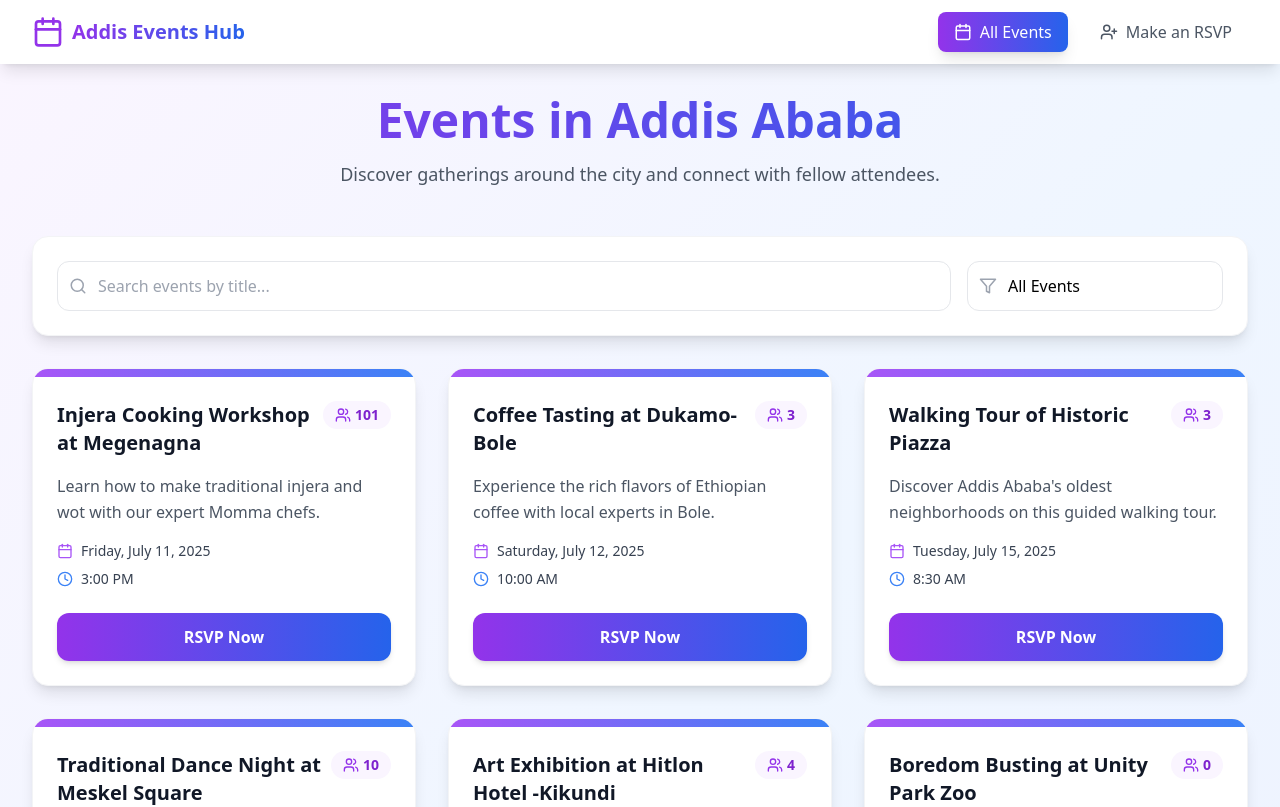
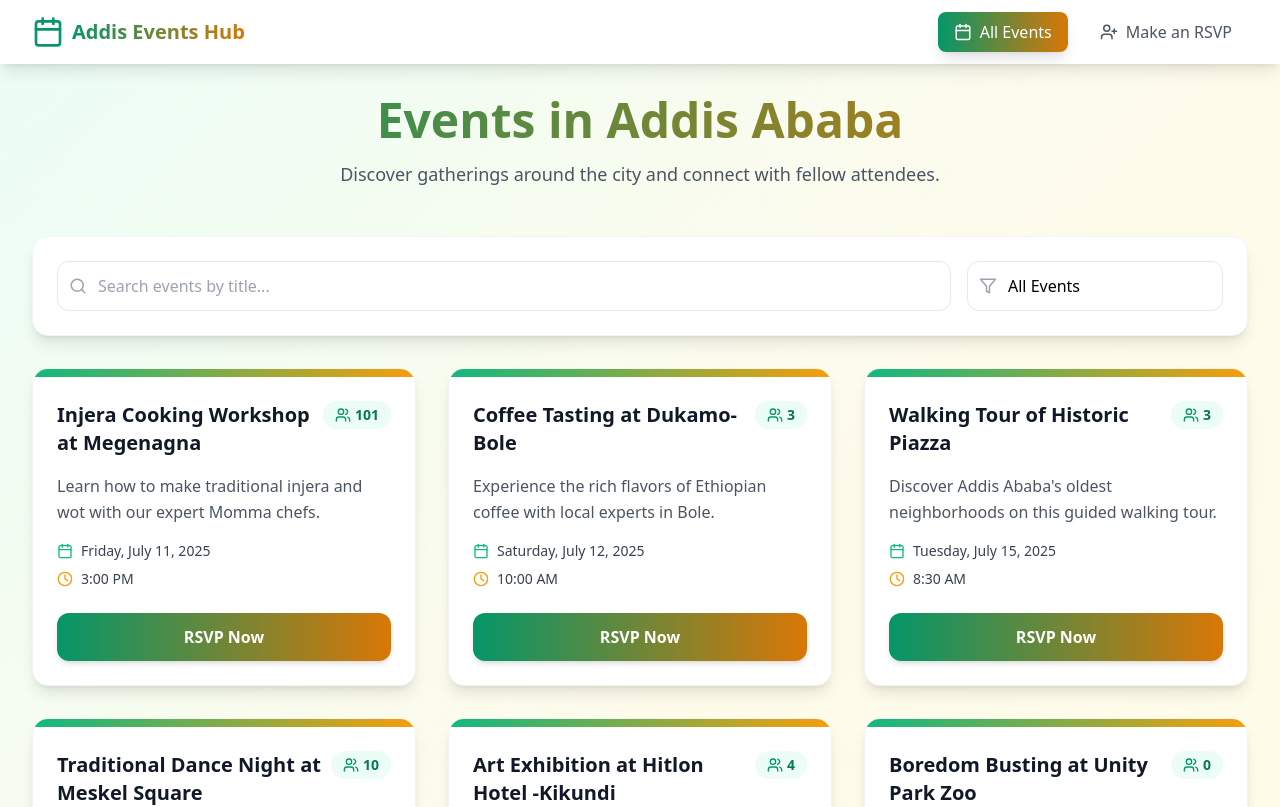
Before and after one commit to dagi2002/community-rsvp-app, a React (Vite) app: page / in a window 1280 px wide. Shown: the top 807 px of the page. Built offline with nearby package versions, Linux system fonts and the light colour scheme.

Commit message:
Update event features, UI, and pages

```diff
--- a/src/components/EventCard.tsx
+++ b/src/components/EventCard.tsx
@@ -30,16 +30,24 @@ const EventCard: React.FC<EventCardProps> = ({ event, totalAttendees }) => {
 
   return (
     <div className="bg-white rounded-2xl shadow-lg hover:shadow-xl transition-all duration-300 overflow-hidden group border border-gray-100">
-      <div className="h-2 bg-gradient-to-r from-purple-500 to-blue-500"></div>
+      <div className="h-2 bg-gradient-to-r from-emerald-500 to-amber-500"></div>
+
+      {event.image && (
+        <img
+          src={event.image}
+          alt={event.title}
+          className="w-full h-48 object-cover"
+        />
+      )}
 
       <div className="p-6">
         <div className="flex items-start justify-between mb-4">
-          <h3 className="text-xl font-bold text-gray-900 group-hover:text-purple-600 transition-colors duration-200 line-clamp-2">
+          <h3 className="text-xl font-bold text-gray-900 group-hover:text-emerald-600 transition-colors duration-200 line-clamp-2">
             {event.title}
           </h3>
-          <div className="flex items-center space-x-1 bg-purple-50 px-3 py-1 rounded-full">
-            <Users size={16} className="text-purple-600" />
-            <span className="text-purple-700 font-semibold text-sm">{totalAttendees}</span>
+          <div className="flex items-center space-x-1 bg-emerald-50 px-3 py-1 rounded-full">
+            <Users size={16} className="text-emerald-600" />
+            <span className="text-emerald-700 font-semibold text-sm">{totalAttendees}</span>
           </div>
         </div>
 
@@ -49,18 +57,18 @@ const EventCard: React.FC<EventCardProps> = ({ event, totalAttendees }) => {
 
         <div className="space-y-2 mb-6">
           <div className="flex items-center space-x-2 text-gray-700">
-            <Calendar size={16} className="text-purple-500" />
+            <Calendar size={16} className="text-emerald-500" />
             <span className="text-sm font-medium">{date}</span>
           </div>
           <div className="flex items-center space-x-2 text-gray-700">
-            <Clock size={16} className="text-blue-500" />
+            <Clock size={16} className="text-amber-500" />
             <span className="text-sm font-medium">{time}</span>
           </div>
         </div>
 
         <Link
           to={`/rsvp?event=${event.id}`}
-          className="block w-full bg-gradient-to-r from-purple-600 to-blue-600 text-white text-center py-3 rounded-xl font-semibold hover:from-purple-700 hover:to-blue-700 transition-all duration-200 shadow-md hover:shadow-lg transform hover:-translate-y-0.5"
+          className="block w-full bg-gradient-to-r from-emerald-600 to-amber-600 text-white text-center py-3 rounded-xl font-semibold hover:from-emerald-700 hover:to-amber-700 transition-all duration-200 shadow-md hover:shadow-lg transform hover:-translate-y-0.5"
         >
           RSVP Now
         </Link>
--- a/src/components/Navigation.tsx
+++ b/src/components/Navigation.tsx
@@ -10,8 +10,8 @@ const Navigation: React.FC = () => {
       <div className="max-w-7xl mx-auto px-4 sm:px-6 lg:px-8">
         <div className="flex justify-between items-center h-16">
           <div className="flex items-center space-x-2">
-            <Calendar className="h-8 w-8 text-purple-600" />
-            <span className="text-xl font-bold bg-gradient-to-r from-purple-600 to-blue-600 bg-clip-text text-transparent">
+          <Calendar className="h-8 w-8 text-emerald-600" />
+          <span className="text-xl font-bold bg-gradient-to-r from-emerald-600 to-amber-600 bg-clip-text text-transparent">
               Addis Events Hub
             </span>
           </div>
@@ -21,8 +21,8 @@ const Navigation: React.FC = () => {
               to="/"
               className={`flex items-center space-x-2 px-4 py-2 rounded-lg font-medium transition-all duration-200 ${
                 location.pathname === '/'
-                  ? 'bg-gradient-to-r from-purple-600 to-blue-600 text-white shadow-lg'
-                  : 'text-gray-600 hover:text-purple-600 hover:bg-purple-50'
+                  ? 'bg-gradient-to-r from-emerald-600 to-amber-600 text-white shadow-lg'
+                  : 'text-gray-600 hover:text-emerald-600 hover:bg-emerald-50'
               }`}
             >
               <Calendar size={18} />
@@ -32,8 +32,8 @@ const Navigation: React.FC = () => {
               to="/rsvp"
               className={`flex items-center space-x-2 px-4 py-2 rounded-lg font-medium transition-all duration-200 ${
                 location.pathname === '/rsvp'
-                  ? 'bg-gradient-to-r from-purple-600 to-blue-600 text-white shadow-lg'
-                  : 'text-gray-600 hover:text-purple-600 hover:bg-purple-50'
+                  ? 'bg-gradient-to-r from-emerald-600 to-amber-600 text-white shadow-lg'
+                  : 'text-gray-600 hover:text-emerald-600 hover:bg-emerald-50'
               }`}
             >
               <UserPlus size={18} />
--- a/src/components/SearchAndFilter.tsx
+++ b/src/components/SearchAndFilter.tsx
@@ -24,8 +24,7 @@ const SearchAndFilter: React.FC<SearchAndFilterProps> = ({
             placeholder="Search events by title..."
             value={searchTerm}
             onChange={(e) => onSearchChange(e.target.value)}
-            className="w-full pl-10 pr-4 py-3 border border-gray-200 rounded-xl focus:ring-2 focus:ring-purple-500 focus:border-transparent transition-all duration-200"
-          />
+            className="w-full pl-10 pr-4 py-3 border border-gray-200 rounded-xl focus:ring-2 focus:ring-emerald-500 focus:border-transparent transition-all duration-200"          />
         </div>
 
         <div className="relative lg:w-64">
@@ -33,7 +32,7 @@ const SearchAndFilter: React.FC<SearchAndFilterProps> = ({
           <select
             value={dateFilter}
             onChange={(e) => onDateFilterChange(e.target.value)}
-            className="w-full pl-10 pr-4 py-3 border border-gray-200 rounded-xl focus:ring-2 focus:ring-purple-500 focus:border-transparent transition-all duration-200 appearance-none bg-white"
+            className="w-full pl-10 pr-4 py-3 border border-gray-200 rounded-xl focus:ring-2 focus:ring-emerald-500 focus:border-transparent transition-all duration-200 appearance-none bg-white"
           >
             <option value="all">All Events</option>
             <option value="upcoming">Upcoming</option>
--- a/src/pages/EventsPage.tsx
+++ b/src/pages/EventsPage.tsx
@@ -41,20 +41,17 @@ const EventsPage: React.FC = () => {
 
   if (loading) {
     return (
-      <div className="min-h-screen bg-gradient-to-br from-purple-50 via-blue-50 to-indigo-50 flex items-center justify-center">
-        <div className="text-center">
-          <Calendar className="h-12 w-12 text-purple-600 animate-bounce mx-auto mb-4" />
-          <p className="text-gray-600 text-lg">Loading events...</p>
+        <div className="min-h-screen bg-gradient-to-br from-emerald-50 via-amber-50 to-yellow-50 flex items-center justify-center">        <div className="text-center">
+      <Calendar className="h-12 w-12 text-emerald-600 animate-bounce mx-auto mb-4" />          <p className="text-gray-600 text-lg">Loading events...</p>
         </div>
       </div>
     );
   }
 
   return (
-    <div className="min-h-screen bg-gradient-to-br from-purple-50 via-blue-50 to-indigo-50">
-      <div className="max-w-7xl mx-auto px-4 sm:px-6 lg:px-8 py-8">
+    <div className="min-h-screen bg-gradient-to-br from-emerald-50 via-amber-50 to-yellow-50">      <div className="max-w-7xl mx-auto px-4 sm:px-6 lg:px-8 py-8">
         <div className="text-center mb-12">
-          <h1 className="text-4xl md:text-5xl font-bold bg-gradient-to-r from-purple-600 to-blue-600 bg-clip-text text-transparent mb-4">
+          <h1 className="text-4xl md:text-5xl font-bold bg-gradient-to-r from-emerald-600 to-amber-600 bg-clip-text text-transparent mb-4">
             Events in Addis Ababa
           </h1>
           <p className="text-gray-600 text-lg max-w-2xl mx-auto">
--- a/src/pages/NotFoundPage.tsx
+++ b/src/pages/NotFoundPage.tsx
@@ -4,14 +4,13 @@ import { AlertCircle } from 'lucide-react';
 
 const NotFoundPage: React.FC = () => {
   return (
-    <div className="min-h-screen bg-gradient-to-br from-purple-50 via-blue-50 to-indigo-50 flex flex-col items-center justify-center text-center p-4">
-      <AlertCircle size={48} className="text-purple-600 mb-4" />
+    <div className="min-h-screen bg-gradient-to-br from-purple-emerald-50 via-amber-50 to-yellow-50 flex flex-col items-center justify-center text-center p-4">
+      <AlertCircle size={48} className="text-emerald-600 mb-4" />
       <h1 className="text-3xl font-bold mb-2">Page Not Found</h1>
       <p className="text-gray-600 mb-6">The page you are looking for does not exist.</p>
       <Link
         to="/"
-        className="bg-gradient-to-r from-purple-600 to-blue-600 text-white py-3 px-6 rounded-xl font-semibold hover:from-purple-700 hover:to-blue-700 transition-all duration-200"
-      >
+        className="bg-gradient-to-r from-emerald-600 to-amber-600 text-white py-3 px-6 rounded-xl font-semibold hover:from-emerald-700 hover:to-amber-700 transition-all duration-200"      >
         Back to Home
       </Link>
     </div>
```
